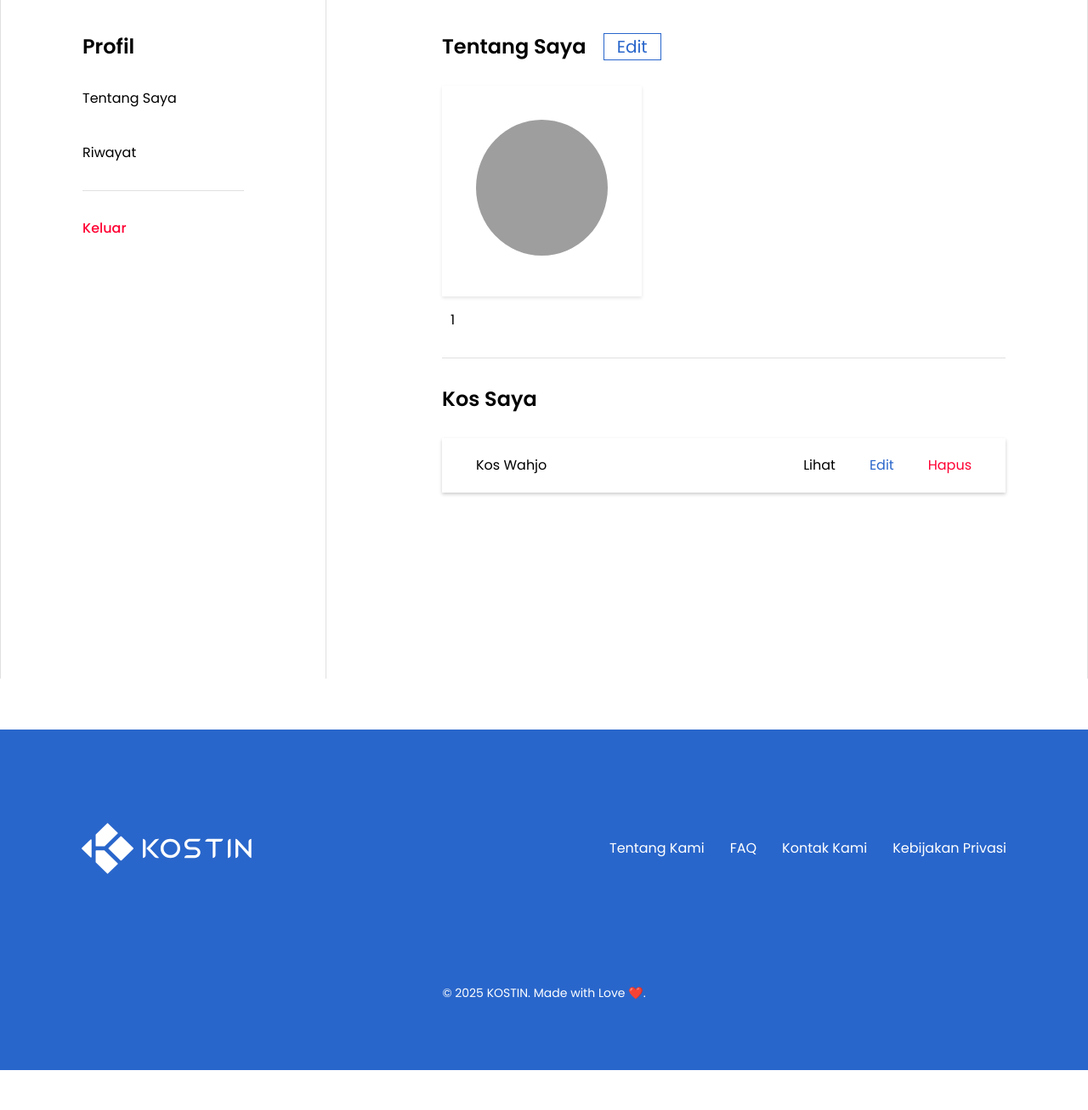
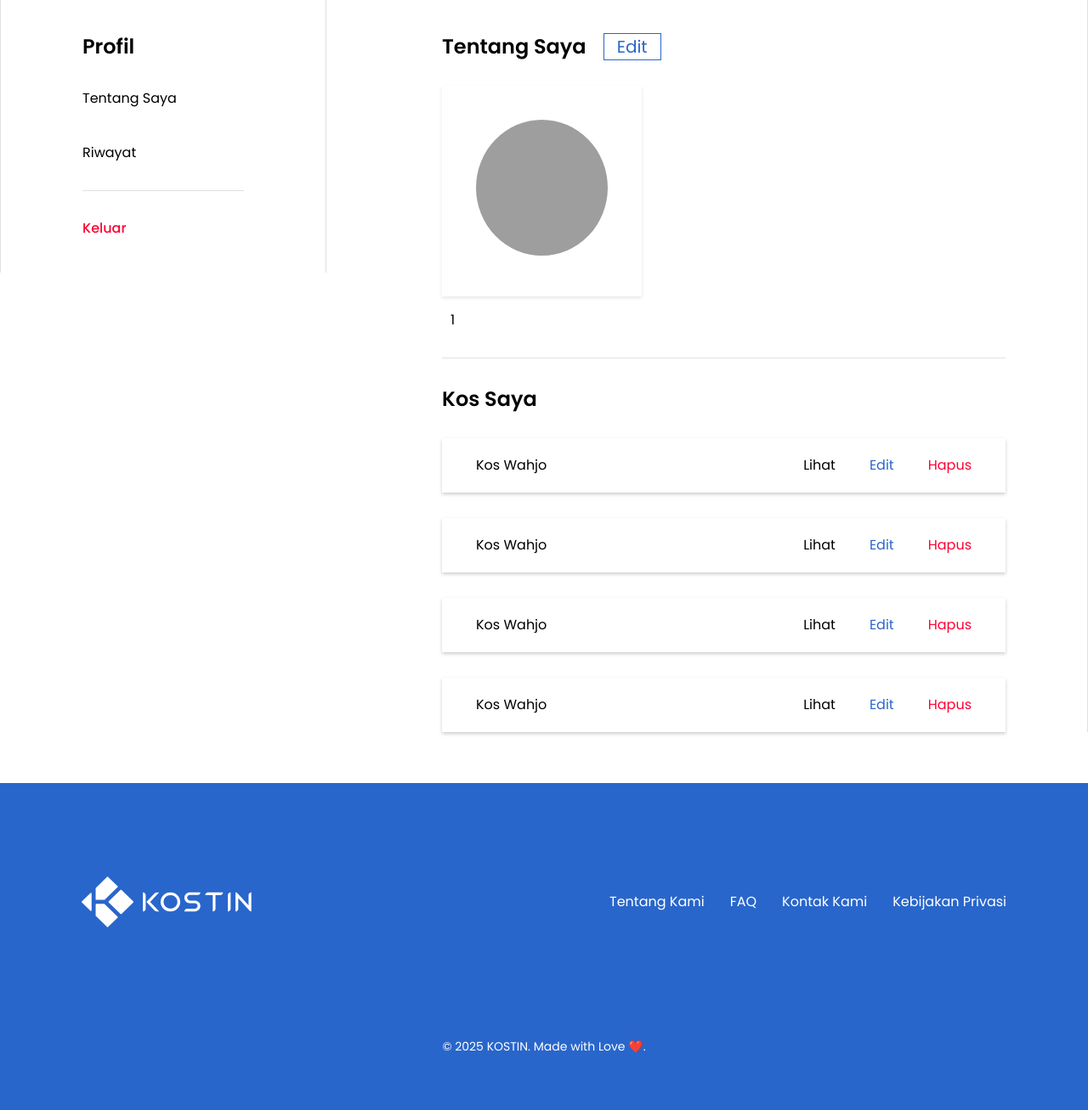
Before and after one commit to Ferdimaulana06/KOSTIN, a PHP site: page /apps/profil.php in a window 1280 px wide. Shown: the part 81-1388 px from the top of the page at 85% size. Before the commit the page ends 1341 px from the top, so only its background shows below. Run offline with PHP 8.4, Linux system fonts and the light colour scheme; the visitor is signed in with stand-in values (Sample User, id 1); data that the repository does not hold is empty; some libraries are stand-ins or nearby versions; grey boxes are pictures that could not be loaded.

Commit message:
benerke ganu
profil

```diff
--- a/apps/home.php
+++ b/apps/home.php
@@ -92,14 +92,14 @@ if (!isset($_SESSION['user_id'])) {
 
     <!-- Recommendations Section -->
     <section class="recommendation">
-        <div class="container-recommendation mx-10  md:px-[40px] md:justify-between justify-start md:mx-[100px]">
+        <div class="container-recommendation mx-10 md:px-[40px] md:justify-between justify-start md:mx-[100px]">
             <h1 class="text-lg font-semibold">Rekomendasi Kos Terbaik untuk Anda</h1>
             <button class="see-all lg:flex md:hidden hidden">Lihat Semua</button>
         </div>
         <!-- slider recommendation -->
         <div class="swiper container-recommendation2">
-            <div class="card-wrapper md:px-10 mx-[100px]">
-                <ul class="card-list swiper-wrapper">
+            <div class="card-wrapper md:px-10 mx-[20px] md:mx-[100px]">
+                <ul class="card-list swiper-wrapper mb-[50px]">
                     <div
                         class="swiper-slide flex flex-col bg-white border border-gray-200 shadow-2xs rounded-xl dark:border-neutral-700 dark:shadow-neutral-700/70">
                         <div class="md:h-[200px] h-[150px]">
--- a/apps/include/footer.php
+++ b/apps/include/footer.php
@@ -1,4 +1,4 @@
-<footer class="footer md:px-24 px-10">
+<footer class="footer md:px-24 px-10 pt-10 pb-6">
     <div class="footer-top justify-center flex-col  md:flex md:justify-between md:flex-row">
         <div class="logo-kostin flex justify-center md:justify-start">
             <img src="../assets/img/index/kostin-white.svg" alt="KOSTIN Logo">
--- a/apps/profil.php
+++ b/apps/profil.php
@@ -42,9 +42,9 @@ $user = $result->fetch_assoc();
   <!-- Tombol Back to Home -->
   <?php include '../apps/include/navbar.php'; ?>
   <section class="section-profil pt-10 md:pt-0">
-    <div class="container-profile flex flex-col md:flex-row">
+    <div class="container-profile flex flex-col md:flex-row items-stretch">
       <div
-        class="hidden md:flex container-kiri px-10  md:px-24 md:py-10 order-2 md:order-1 flex-col items-center md:items-start text-center md:text-left">
+        class="hidden md:flex container-kiri px-10  md:px-24 md:py-10 order-2 md:order-1 flex-col items-center md:items-start text-center md:text-left h-full">
         <h2 class="profil text-2xl font-semibold">Profil</h2>
         <div class="list-menu">
           <a href="#">Tentang Saya</a>
@@ -56,7 +56,7 @@ $user = $result->fetch_assoc();
         </a>
 
       </div>
-      <div class="container-kanan px-10 md:px-24 md:pt-10 order-1 md:order-2">
+      <div class="container-kanan px-10 md:px-24 md:pt-10 order-1 md:order-2 flex flex-col">
         <div
           class="w-full judul-container-kanan justify-center md:justify-start items-center md:items-start flex flex-col md:flex-row">
           <h2
@@ -90,6 +90,30 @@ $user = $result->fetch_assoc();
             <a href="#" class="hapus">Hapus</a>
           </div>
         </div>
+        <div class="card-kos-saya w-full">
+          <div class="kos-nama">Kos Wahjo</div>
+          <div class="actions-kos-saya">
+            <a href="#" class="lihat">Lihat</a>
+            <a href="#" class="edit">Edit</a>
+            <a href="#" class="hapus">Hapus</a>
+          </div>
+        </div>
+        <div class="card-kos-saya w-full">
+          <div class="kos-nama">Kos Wahjo</div>
+          <div class="actions-kos-saya">
+            <a href="#" class="lihat">Lihat</a>
+            <a href="#" class="edit">Edit</a>
+            <a href="#" class="hapus">Hapus</a>
+          </div>
+        </div>
+        <div class="card-kos-saya w-full">
+          <div class="kos-nama">Kos Wahjo</div>
+          <div class="actions-kos-saya">
+            <a href="#" class="lihat">Lihat</a>
+            <a href="#" class="edit">Edit</a>
+            <a href="#" class="hapus">Hapus</a>
+          </div>
+        </div>
 
       </div>
   </section>
--- a/assets/css/style-profil.css
+++ b/assets/css/style-profil.css
@@ -117,12 +117,6 @@ background: #ededed;
   max-width: 100rem;
   width: 100%;
   margin: 0 auto;
-  height: 100%;
-}
-
-.container-kiri,
-.container-kanan {
-  height: 100vh;
 }
 
 .container-kiri {
```
